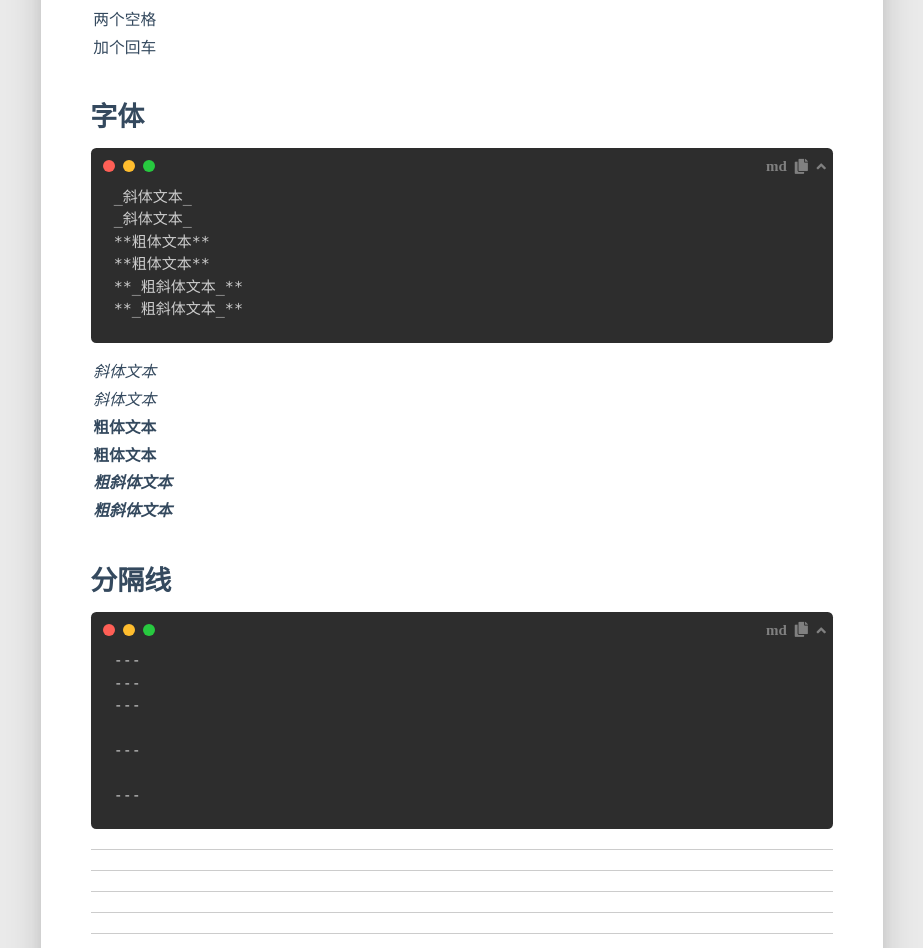
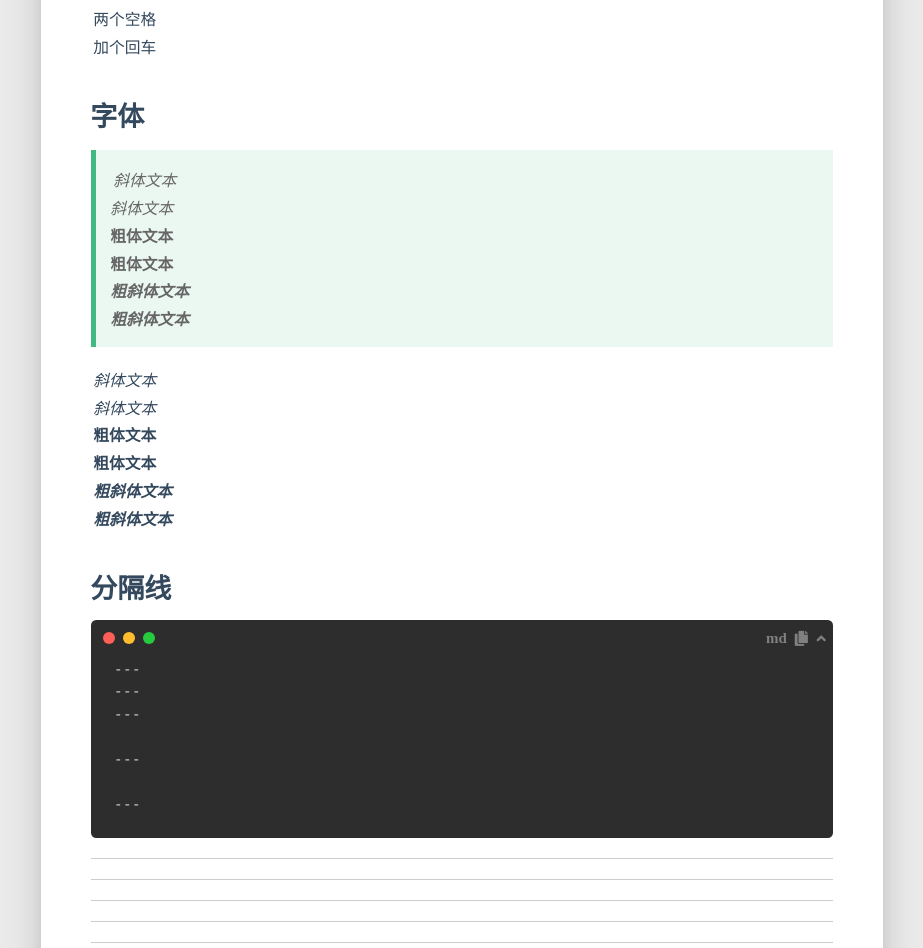
Before and after one commit to Pmwd/Pmwd.github.io, a plain HTML site: page 2020/05/20/markdown-简单使用/index.html in a window 1280 px wide. Shown: the part 1644-2592 px from the top of the page, without its empty margins (34-957 px from the left). Drawn offline with Linux system fonts and the light colour scheme; some packages are replaced by stand-ins of ours; no server answers; a script that the page names is missing.

Commit message:
Site updated: 2020-05-20 14:46:05

```diff
--- a/2020/05/20/markdown-简单使用/index.html
+++ b/2020/05/20/markdown-简单使用/index.html
@@ -475,12 +475,9 @@
 <h1 id="一级标题-1"><a href="#一级标题-1" class="headerlink" title="一级标题"></a>一级标题</h1><h2 id="二级标题-1"><a href="#二级标题-1" class="headerlink" title="二级标题"></a>二级标题</h2><h3 id="三级标题"><a href="#三级标题" class="headerlink" title="三级标题"></a>三级标题</h3><h4 id="四级标题"><a href="#四级标题" class="headerlink" title="四级标题"></a>四级标题</h4><h5 id="五级标题"><a href="#五级标题" class="headerlink" title="五级标题"></a>五级标题</h5><h6 id="六级标题"><a href="#六级标题" class="headerlink" title="六级标题"></a>六级标题</h6><h1 id="段落"><a href="#段落" class="headerlink" title="段落"></a>段落</h1><pre class=" language-md"><code class="language-md">两个空格
 加个回车</code></pre>
 <p>两个空格<br>加个回车</p>
-<h2 id="字体"><a href="#字体" class="headerlink" title="字体"></a>字体</h2><pre class=" language-md"><code class="language-md">_斜体文本_
-_斜体文本_
-**粗体文本**
-**粗体文本**
-**_粗斜体文本_**
-**_粗斜体文本_**</code></pre>
+<h2 id="字体"><a href="#字体" class="headerlink" title="字体"></a>字体</h2><blockquote>
+<p><em>斜体文本</em><br><em>斜体文本</em><br><strong>粗体文本</strong><br><strong>粗体文本</strong><br><strong><em>粗斜体文本</em></strong><br><strong><em>粗斜体文本</em></strong></p>
+</blockquote>
 <p><em>斜体文本</em><br><em>斜体文本</em><br><strong>粗体文本</strong><br><strong>粗体文本</strong><br><strong><em>粗斜体文本</em></strong><br><strong><em>粗斜体文本</em></strong></p>
 <h2 id="分隔线"><a href="#分隔线" class="headerlink" title="分隔线"></a>分隔线</h2><pre class=" language-md"><code class="language-md">---
 ---
```
